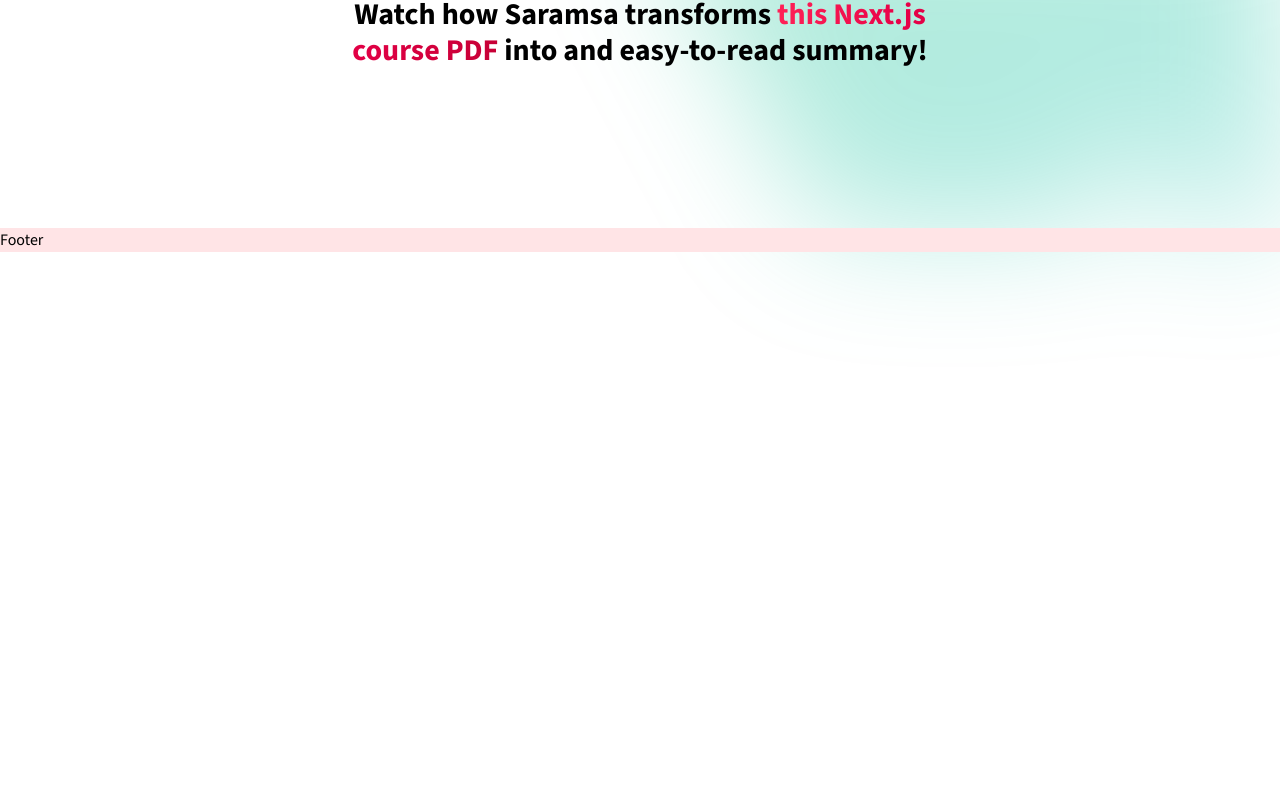
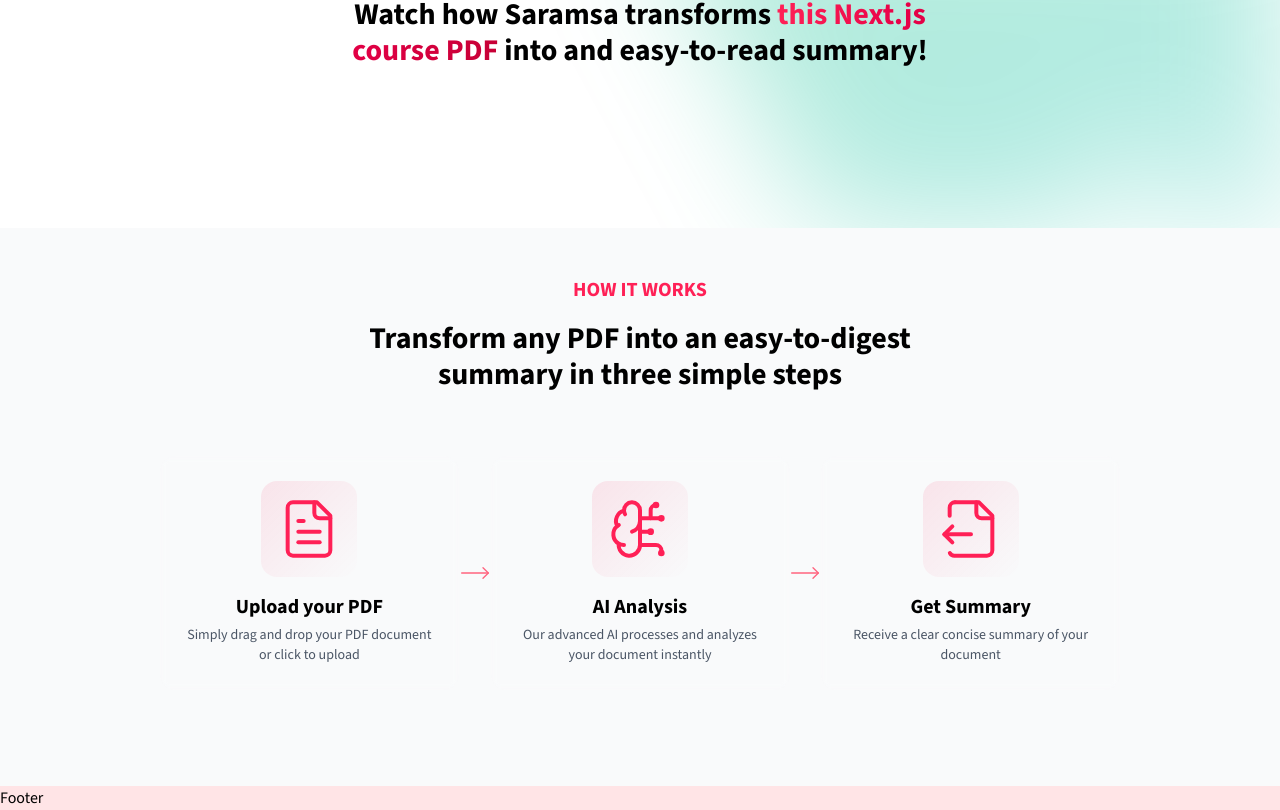
Before and after one commit to sumdahl/saas-pdf-summarizer, a Next.js app: page / in a window 1280 px wide. Shown: the part 798-1608 px from the top of the page. Before the commit the page ends 1050 px from the top, so only its background shows below. Built offline with nearby package versions, Linux system fonts and the light colour scheme.

Commit message:
add how-it-works section

```diff
--- a/app/page.tsx
+++ b/app/page.tsx
@@ -1,5 +1,6 @@
 import HeroSection from "@/components/home/hero-section";
 import DemoSection from "@/components/home/demo-section";
+import HowItWorksSection from "@/components/home/how-it-works";
 import BgGradient from "@/components/common/bg-gradient";
 export default function Home() {
   return (
@@ -8,8 +9,8 @@
       <div className="flex flex-col">
         <HeroSection />
         <DemoSection />
+        <HowItWorksSection />
       </div>
-      {/* <HowItWorksSection /> */}
       {/* <PricingSection /> */}
       {/* <CTASection /> */}
     </div>
--- /dev/null
+++ b/components/home/how-it-works.tsx
@@ -0,0 +1,100 @@
+import { BrainCircuit, FileOutput, FileText, MoveRight } from "lucide-react";
+import { ReactNode } from "react";
+
+type Steps = {
+  icon: ReactNode;
+  label: string;
+  description: string;
+};
+
+const steps: Steps[] = [
+  {
+    icon: <FileText size={64} strokeWidth={1.5} />,
+    label: "Upload your PDF",
+    description: "Simply drag and drop your PDF document or click to upload",
+  },
+  {
+    icon: <BrainCircuit size={64} strokeWidth={1.5} />,
+    label: "AI Analysis",
+    description:
+      "Our advanced AI processes and analyzes your document instantly",
+  },
+  {
+    icon: <FileOutput size={64} strokeWidth={1.5} />,
+    label: "Get Summary",
+    description: "Receive a clear concise summary of your document",
+  },
+];
+
+export default function HowItWorksSection() {
+  return (
+    <section className="relative overflow-hidden bg-gray-50">
+      <div className="py-12 lg:py-24 max-w-5xl mx-auto px-4 sm:px-6 lg:px-8 lg:pt-12">
+        <div
+          aria-hidden="true"
+          className="pointer-events-none absolute inset-0 -z-10 transform-gpu overflow-hidden blur-3xl"
+        >
+          <div
+            className="relative left-[calc(50%-3rem) aspect-1155/678 w-[36.125rem] -translate-x-1/2 bg-linear-to-br
+           from-emerald-500 via-teal-500 to-cyan-500 opacity-20 sm:left-[calc(40%-30rem)] sm:w-[72.1875rem]"
+            style={{
+              clipPath: `polygon(74.1% 44.1%, 100% 61.6%, 97.5% 26.9%, 85.5% 0.1%,
+                         80.7% 2%, 72.5% 32.5%, 60.2% 62.4%, 52.4% 68.1%,
+                         47.5% 58.3%, 45.2% 34.5%, 27.5% 76.7%, 0.1% 64.9%,
+                         17.9% 100%, 27.6% 76.8%, 76.1% 97.7%, 74.1% 44.1%)`,
+            }}
+          />
+        </div>
+        <div className="text-center mb-16">
+          <h2 className="font-bold text-xl mb-4  text-rose-500 uppercase">
+            How it works
+          </h2>
+          <h3 className="font-bold text-3xl max-w-2xl mx-auto">
+            Transform any PDF into an easy-to-digest summary in three simple
+            steps
+          </h3>
+        </div>
+        <div className="grid grid-cols-1 md:grid-cols-3 gap-8 max-w-6xl mx-auto relative">
+          {steps.map((step, idx) => (
+            <div className="relative flex items-strech">
+              <StepItem key={idx} {...step} />
+              {idx < steps.length - 1 && (
+                <div className="hidden md:block absolute top-1/2 -right-8 transform -translate-y-1/2 z-10">
+                  <MoveRight
+                    size={32}
+                    strokeWidth={1}
+                    className="text-rose-400"
+                  />
+                </div>
+              )}
+            </div>
+          ))}
+        </div>
+      </div>
+    </section>
+  );
+}
+
+function StepItem({ icon, label, description }: Steps) {
+  return (
+    <div
+      className="relative p-6 rounded-2xl bg-white/5 backdrop-blur-xs
+    border border-white/10 hover:border-rose-500/50 transition-colors group w-full"
+    >
+      <div className="flex flex-col gap-4 h-full ">
+        <div
+          className="flex items-center justify-center h-24 w-24
+        mx-auto rounded-2xl bg-linear-to-br from-rose-500/10 to-transparent
+         group-hover:from-rose-500/20 transition-colors
+        "
+        >
+          <div className="text-rose-500">{icon}</div>
+        </div>
+        <div className="flex flex-col flex-1 gap-1 justify-between">
+          <h4 className="text-center font-bold text-xl">{label}</h4>
+          <p className="text-center text-sm text-gray-600">{description}</p>
+        </div>
+      </div>
+    </div>
+  );
+}
```
